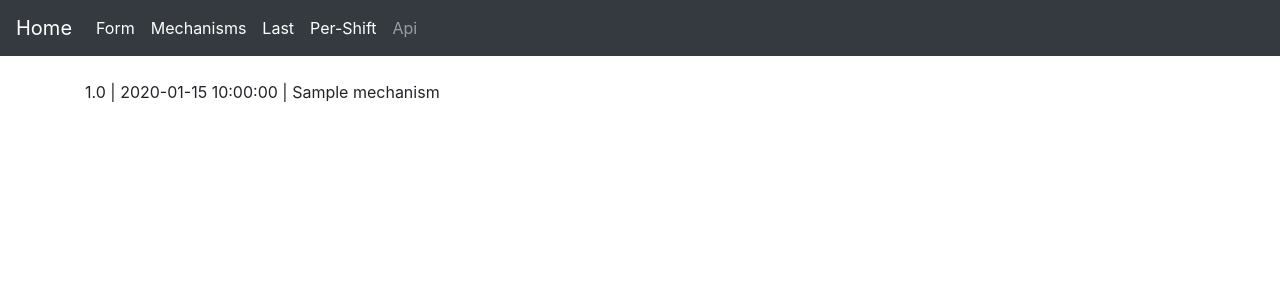
After one commit to ostapkob/nmtport, a Flask app: page /per_shift in a window 1280 px wide. The commit adds this page. Shown: the top 300 px of the page. Run offline with Flask 2, Linux system fonts and the light colour scheme; tables that the repository leaves empty hold one stand-in row (values such as "Sample post"); some libraries are stand-ins or nearby versions.

Commit message:
befor shift

```diff
--- a/app/templates/base.html
+++ b/app/templates/base.html
@@ -28,6 +28,9 @@
         <li class="nav-item active">
             <a class="nav-link" href="{{'last'}}">Last</a>
         </li>
+        <li class="nav-item active">
+            <a class="nav-link" href="{{'per_shift'}}">Per-Shift</a>
+        </li>
         <li class="nav-item">
           <a class="nav-link" href="#">Api</a>
         </li>
--- a/app/templates/last.html
+++ b/app/templates/last.html
@@ -1,8 +1,11 @@
 {% extends "base.html" %}
 {% block main %}
 <br>
-{% for post in posts %}
+{% for p in posts %}
+{% for post in p %}
     <p> {{post.value}} | {{post.timestamp}} | {{post.latitude}} | {{post.longitude}} | {{post.mechanism_id}} </p>
+{% endfor %}
+<p> ------------------------------------------------------------- </p>
 {% endfor %}
 
 
--- /dev/null
+++ b/app/templates/per_shift.html
@@ -0,0 +1,13 @@
+{% extends "base.html" %}
+{% block main %}
+<br>
+{% for p in posts %}
+{% for post in p %}
+    <p> {{post.value}} | {{post.timestamp}} | {{post.mech.name}} </p>
+{% endfor %}
+{% endfor %}
+
+
+
+
+{% endblock %}
--- a/app/views.py
+++ b/app/views.py
@@ -33,29 +33,28 @@ def show_all_mechanisms():
                            mechs = all_mech)
 
 
-
-
-
-
 @app.route("/last")
 def last():
     all_mech_id = [m.id for m in Mechanism.query.all()]
-    # posts = [Post.query.filter_by(mechanism_id=p).first() for p in all_mech_id]
-    # posts = [Post.query.filter_by(mechanism_id=p).first() for p in all_mech_id]
-    posts =   Post.query.filter_by(mechanism_id=1).order_by(Post.id.desc()).limit(3)
-
-
-
+    posts =   [Post.query.filter_by(mechanism_id=p).order_by(Post.id.desc()).limit(1) for p in all_mech_id]
     return render_template("last.html",
                            title = 'Последние данные',
                            posts = posts)
 
 
 
+#================API=========================
+@app.route("/per_shift")
+def per_shift():
+    all_mech_id = [m.id for m in Mechanism.query.all()]
+    posts =   [Post.query.filter_by(mechanism_id=p).order_by(Post.id.desc()).limit(1) for p in all_mech_id]
+    return render_template("per_shift.html",
+                           title = 'За смену',
+                           posts = posts)
 
 
 
-#================API=========================
+
 @app.route("/get_mech/<int:m_id>", methods=["GET"])
 def get_mech(m_id):
     mech= Mechanism.query.get(m_id)
--- a/config.py
+++ b/config.py
@@ -3,4 +3,5 @@ class Configuration(object):
     CSRF_ENABLET = True
     SECRET_KEY = 'super'
     SQLALCHEMY_TRACK_MODIFICATIONS = False
+    # SQLALCHEMY_DATABASE_URI='mysql+mysqlconnector://ostap:1@localhost/test1'
     SQLALCHEMY_DATABASE_URI = 'sqlite:////tmp/test.db'
```
Also changed, not shown: server.txt (added, +8 -0 lines), test1.py (+12 -1 lines), nmtport.py (renamed from run.py).
